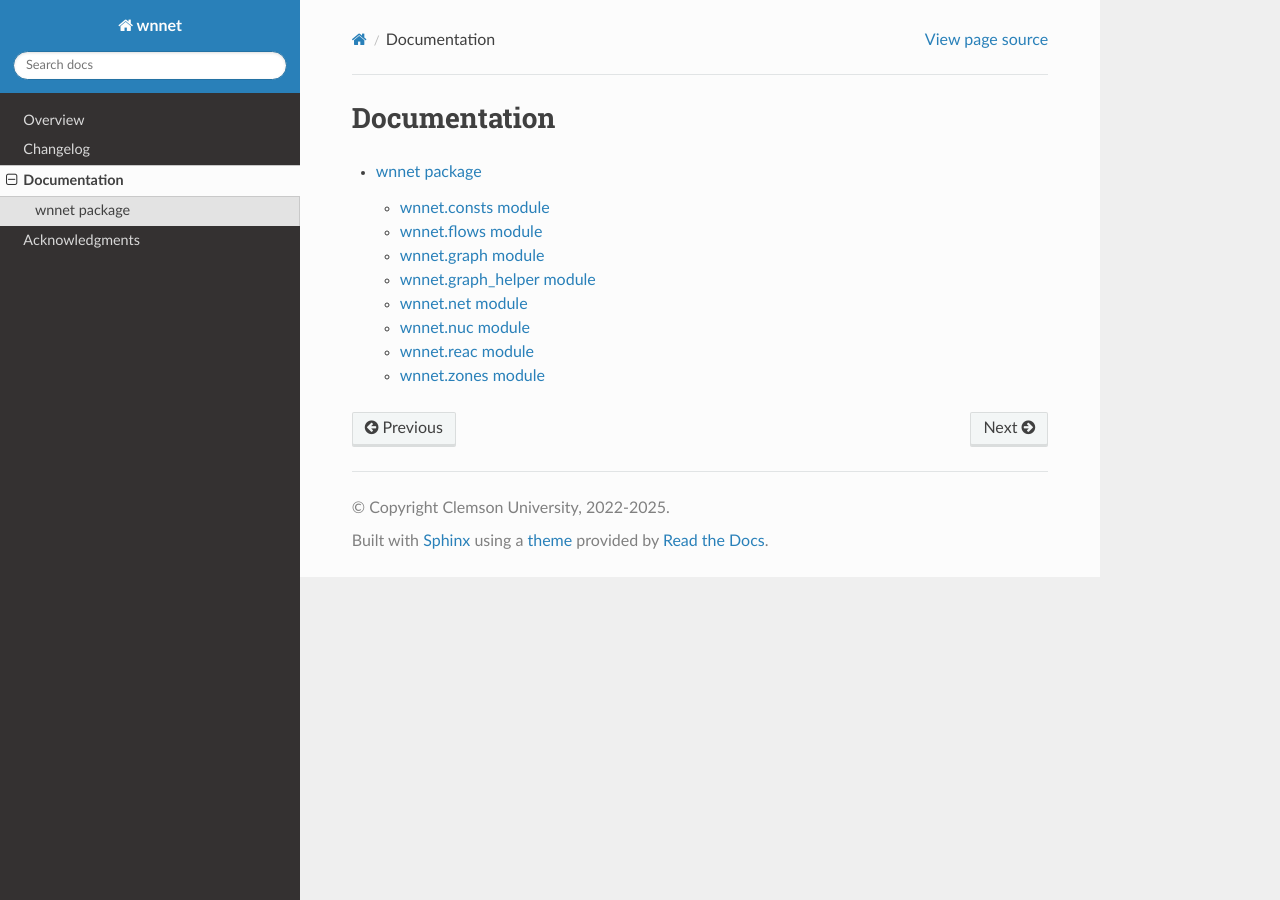
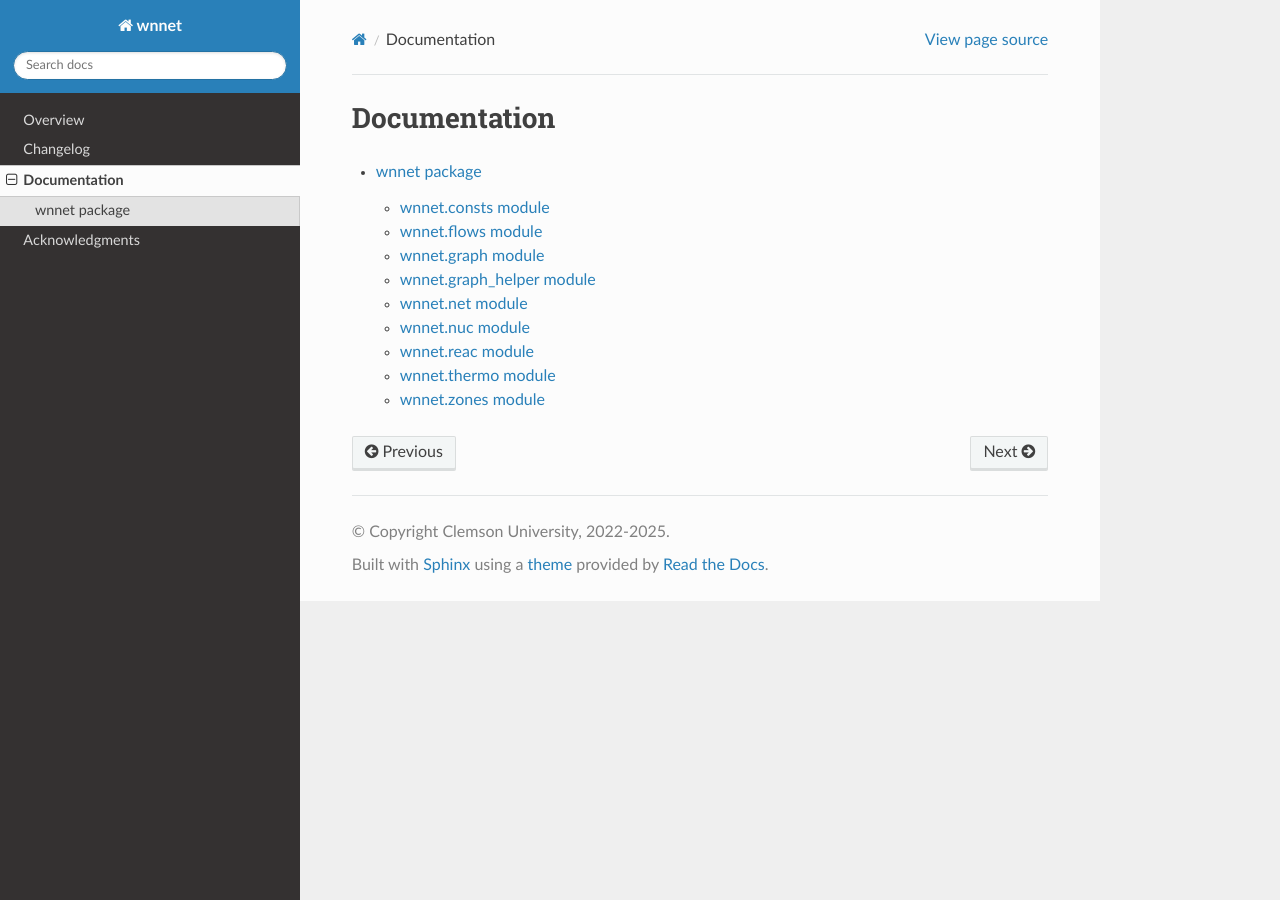
Before and after one commit to mbradle/wnnet, a Sphinx documentation site: the page built from doc/source/documentation.rst, in a window 1280 px wide. Built offline with Sphinx 7.4.7 and the Read the Docs theme 3.1.0, drawn with Linux system fonts in a browser that asks for light colours.

Commit message:
Add documentation.

```diff
--- a/doc/source/wnnet.rst
+++ b/doc/source/wnnet.rst
@@ -62,6 +62,14 @@ wnnet.reac module
    :undoc-members:
    :show-inheritance:
 
+wnnet.thermo module
+-------------------
+
+.. automodule:: wnnet.thermo
+   :members:
+   :undoc-members:
+   :show-inheritance:
+
 wnnet.zones module
 ------------------
 
```
